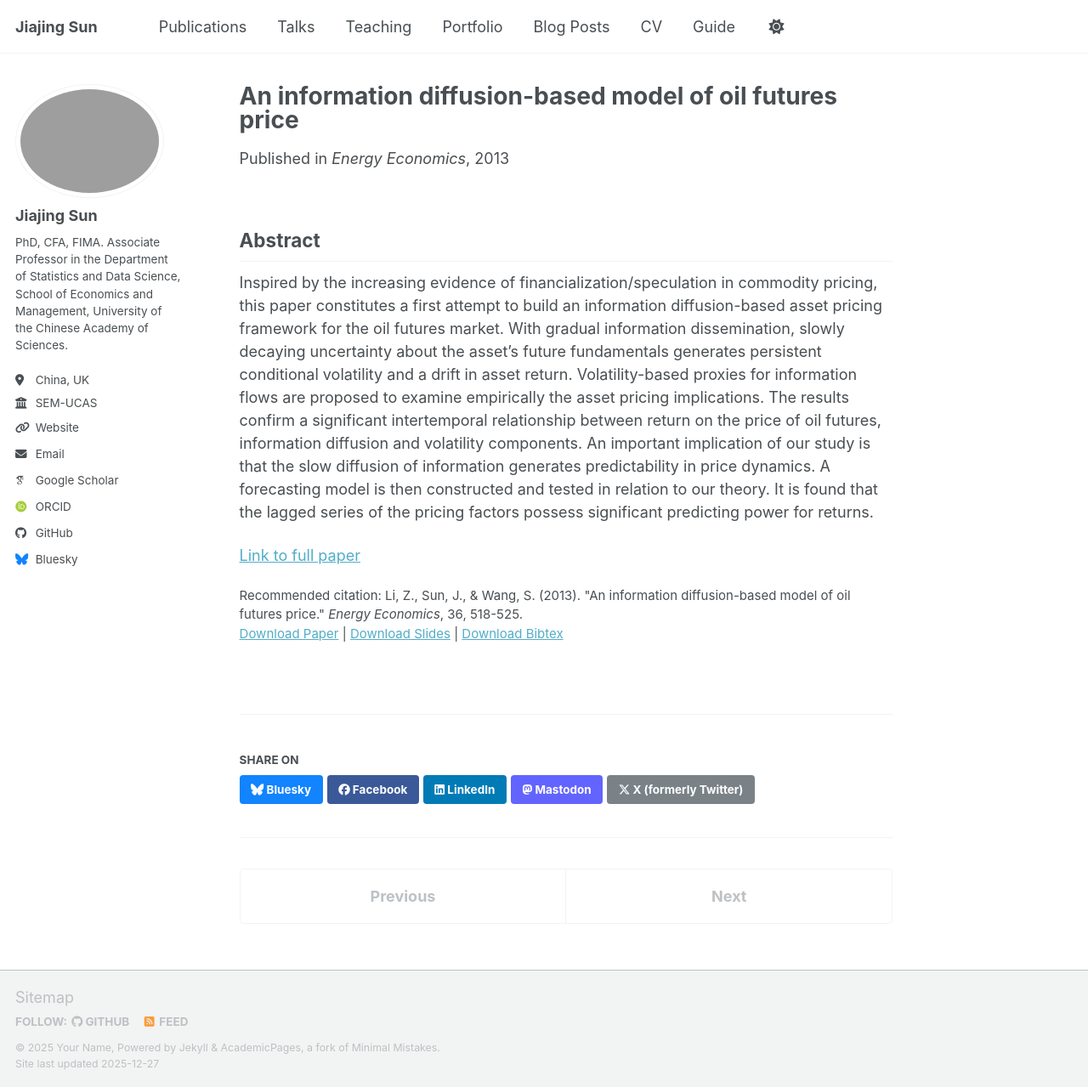
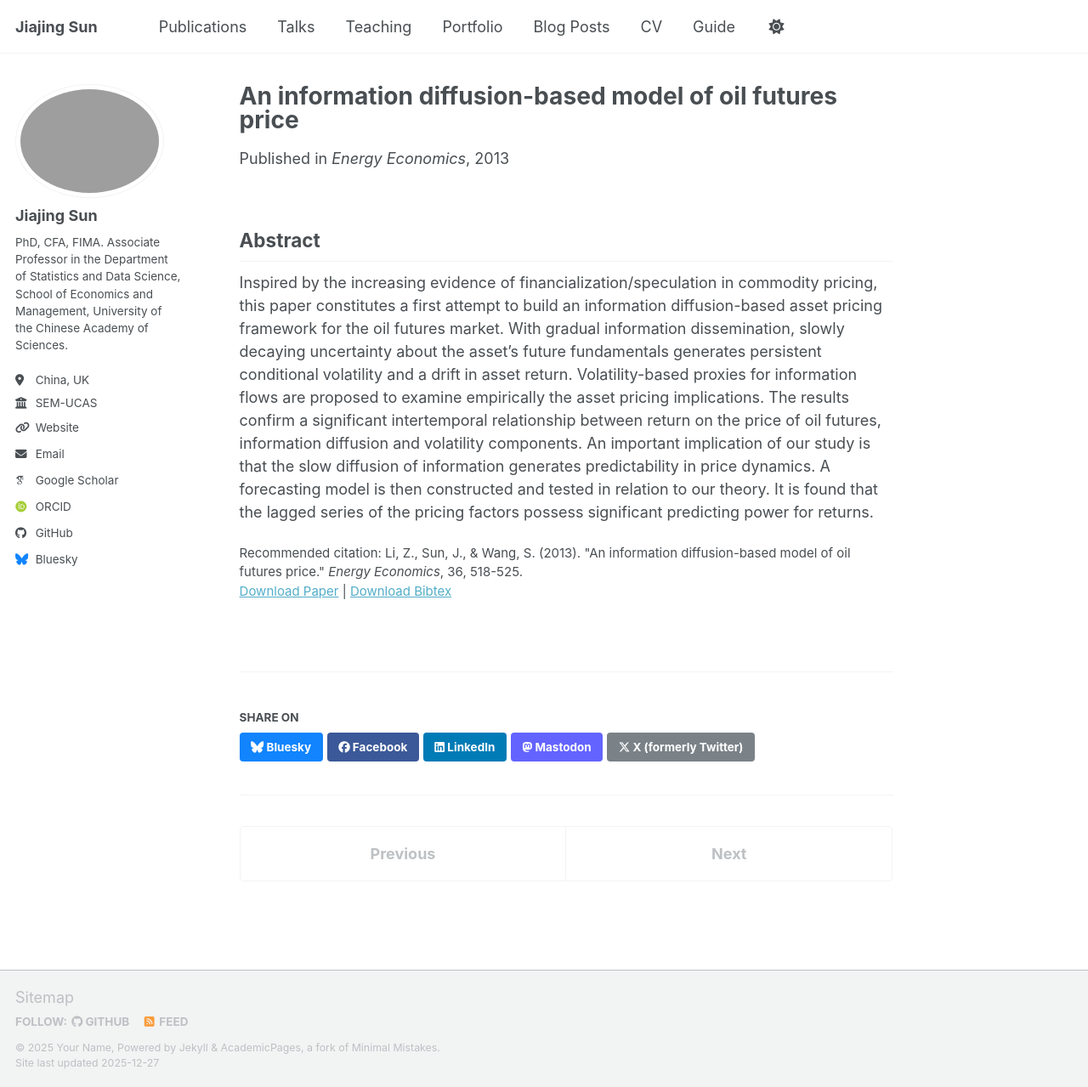
Before and after one commit to Jiajing-Sun/jiajing-sun.github.io, a Jekyll site: the page built from _publications/paper-12.md, in a window 1280 px wide and 1279 px high. Shown: the whole window at 85% size. Built offline with Jekyll 4.4.1, drawn with Linux system fonts in a browser that asks for light colours; some web fonts are replaced; a script bundle is joined from its source files by our own code; library files that are not in the unit come from our copies; some of the changed lines change nothing that is shown.

Commit message:
Update paper-12.md

```diff
--- a/_publications/paper-12.md
+++ b/_publications/paper-12.md
@@ -6,8 +6,7 @@
 excerpt: 'This paper proposes an information diffusion-based model for predicting oil futures prices, addressing the dynamics of information spread in financial markets.'
 date: 2013-01-01
 venue: 'Energy Economics'
-slidesurl: ''
-paperurl: ''
+paperurl: 'https://doi.org/10.1016/j.eneco.2012.10.009'
 bibtexurl: 'https://academicpages.github.io/files/bibtex12.bib'
 citation: 'Li, Z., Sun, J., & Wang, S. (2013). "An information diffusion-based model of oil futures price." <i>Energy Economics</i>, 36, 518-525.'
 ---
@@ -15,5 +14,3 @@
 ## Abstract
 
 Inspired by the increasing evidence of financialization/speculation in commodity pricing, this paper constitutes a first attempt to build an information diffusion-based asset pricing framework for the oil futures market. With gradual information dissemination, slowly decaying uncertainty about the asset's future fundamentals generates persistent conditional volatility and a drift in asset return. Volatility-based proxies for information flows are proposed to examine empirically the asset pricing implications. The results confirm a significant intertemporal relationship between return on the price of oil futures, information diffusion and volatility components. An important implication of our study is that the slow diffusion of information generates predictability in price dynamics. A forecasting model is then constructed and tested in relation to our theory. It is found that the lagged series of the pricing factors possess significant predicting power for returns.
-
-[Link to full paper](https://doi.org/10.1016/j.eneco.2012.10.009)
```
